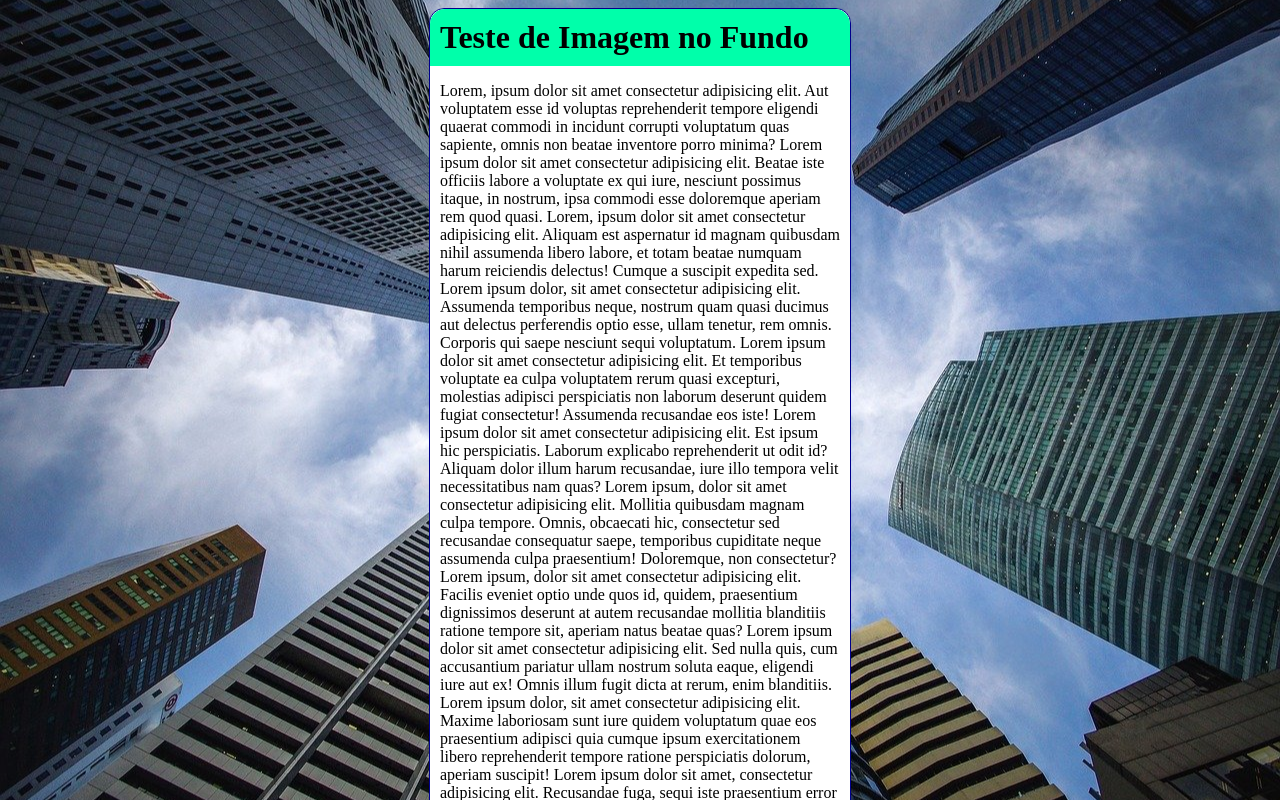
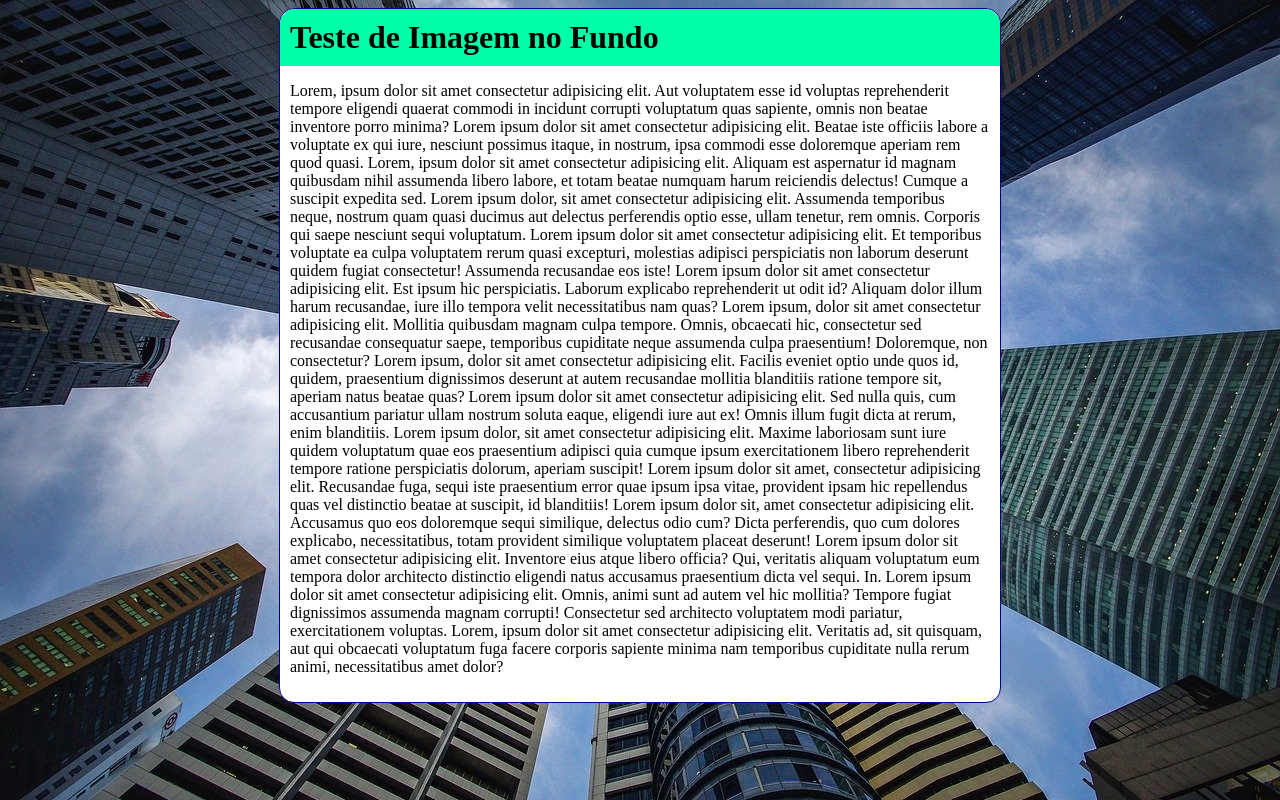
Before and after one commit to Manuel028/html-css, a plain HTML site: page exercicios/ex022/fundo006.html in a window 1280 px wide. Shown: the top 800 px of the page. Drawn offline with Linux system fonts and the light colour scheme.

Commit message:
atualizado ex022

```diff
--- a/exercicios/ex022/fundo006.html
+++ b/exercicios/ex022/fundo006.html
@@ -13,12 +13,17 @@
             background-position: center center;
             background-repeat: repeat-y;
             background-size: cover;
+            background-attachment: fixed;
 
         }
 
+        /* ShortHand - Background
+            color > image > position > repeat > [size] > attachment
+        */
+
         main {
             background-color: white;
-            width: 400px;
+            max-width: 700px;
             padding: 10px;
             margin: auto;
             border: 1px solid darkblue;
@@ -28,9 +33,10 @@
         main > h1{
             background-color: rgb(0, 255, 170);
             padding: 10px;
-            width: 400px;
+            max-width: 700px;
             margin: auto;
             margin-left: -10px;
+            margin-right: -10px;
             margin-top: -10px;
             border-radius: 15px 15px 0px 0px;
         }
```
